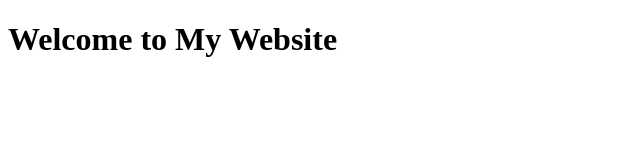
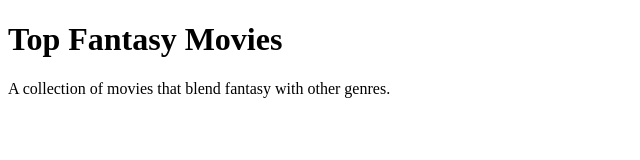
Before and after one commit to holeybyte/technica-webzine, a plain HTML site: page index.html in a window 1280 px wide. Shown: the whole page, without its empty margins (0-640 px from the left). Drawn offline with Linux system fonts and the light colour scheme.

Commit message:
added basic header

```diff
--- a/index.html
+++ b/index.html
@@ -1,17 +1,10 @@
 <!DOCTYPE html>
 <html lang="en">
-  <head>
-    <meta charset="UTF-8">
-    <meta name="viewport" content="width=device-width, initial-scale=1.0">
-    <meta http-equiv="X-UA-Compatible" content="ie=edge">
-    <title>My Website</title>
-    <link rel="stylesheet" href="./style.css">
-    <link rel="icon" href="./favicon.ico" type="image/x-icon">
-  </head>
-  <body>
-    <main>
-        <h1>Welcome to My Website</h1>
-    </main>
-	<script src="index.js"></script>
-  </body>
-</html>
+<head>
+    <title>Top Fantasy Movies Webzine</title>
+</head>
+<body>
+    <header>
+        <h1>Top Fantasy Movies</h1>
+        <p>A collection of movies that blend fantasy with other genres.</p>
+    </header>
```
